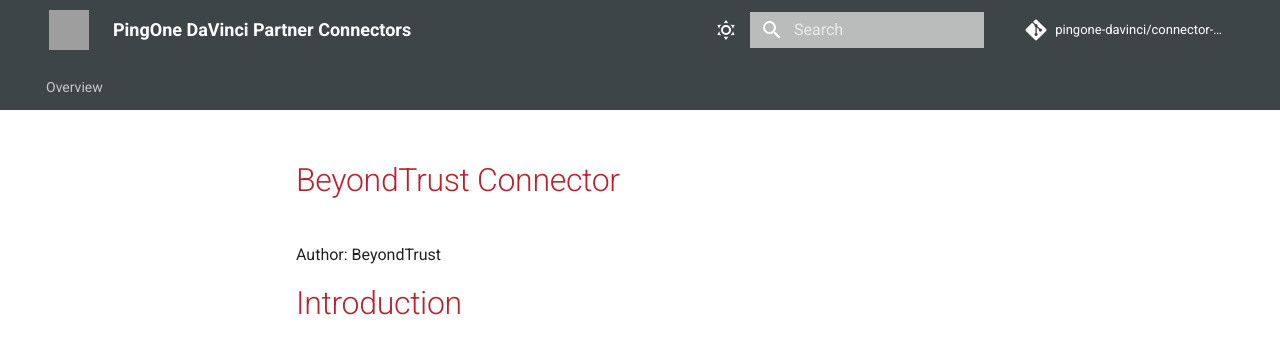
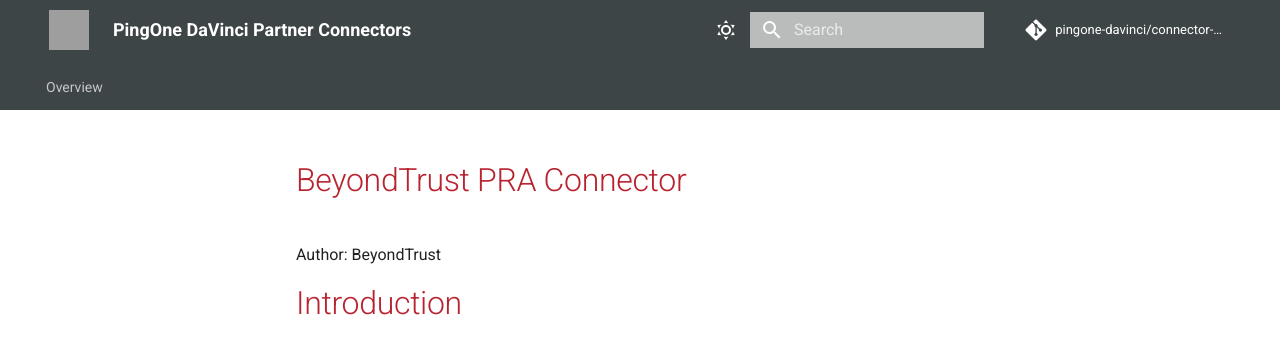
Before and after one commit to pingone-davinci/documentation, an MkDocs documentation site: the page built from docs/beyondtrust/README.md, in a window 1280 px wide and 900 px high. Shown: the top 358 px of the window. Built offline with MkDocs 1.6.1 and Material for MkDocs 9.7.7, drawn with Linux system fonts in a browser that asks for light colours; comment, search, counter and statistics services are not loaded; grey boxes are pictures that could not be loaded.

Commit message:
Update README.md

```diff
--- a/docs/beyondtrust/README.md
+++ b/docs/beyondtrust/README.md
@@ -1,5 +1,5 @@
 
-# BeyondTrust Connector
+# BeyondTrust PRA Connector
 
 
 Author: BeyondTrust
```
